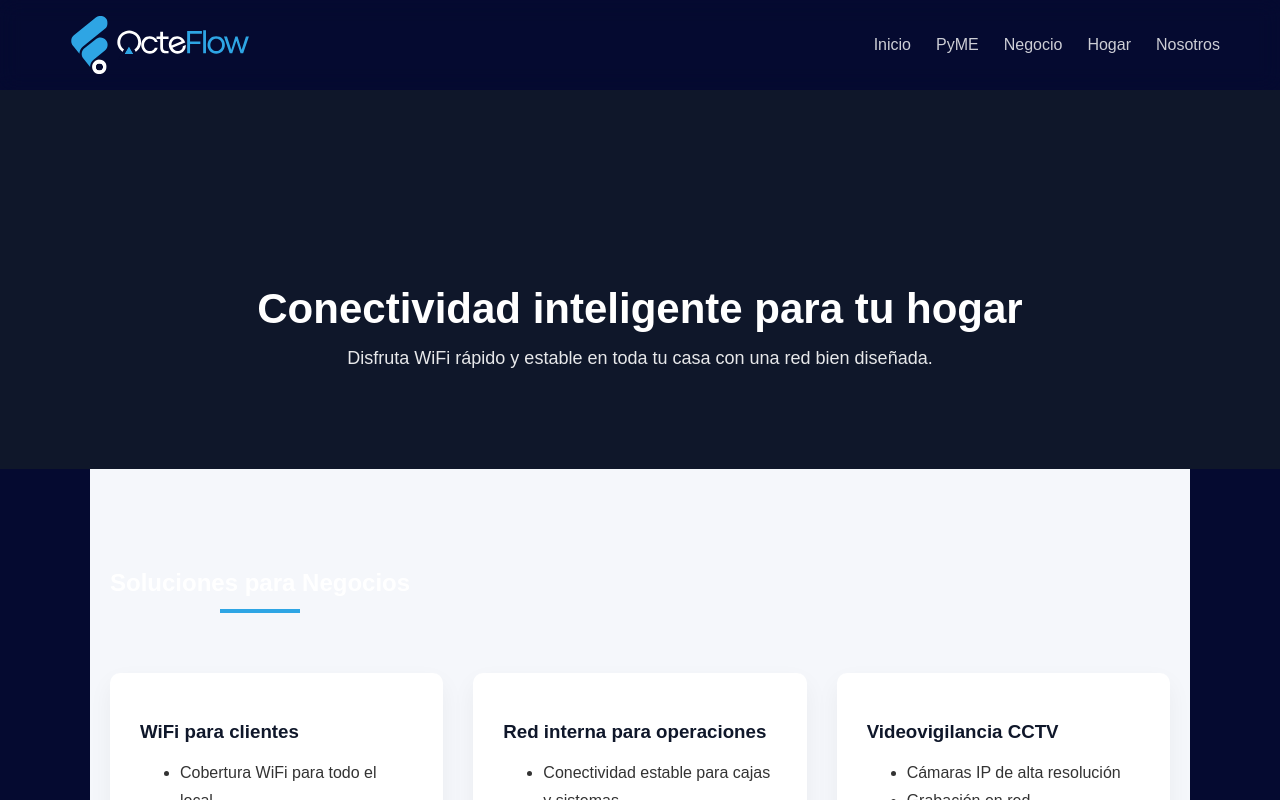
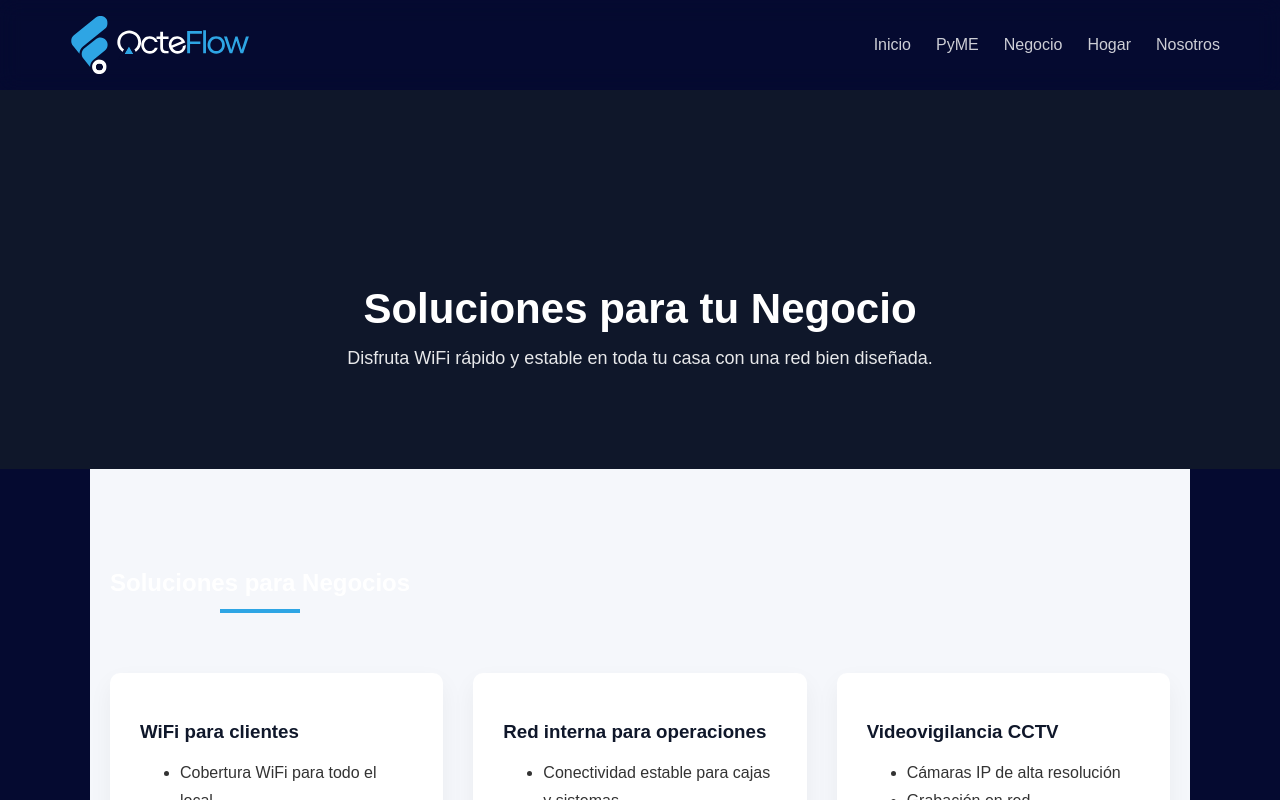
Before and after one commit to OcteFlow/octeflow-site, a Next.js app: page /negocio in a window 1280 px wide. Shown: the top 800 px of the page. Built offline with nearby package versions, Linux system fonts and the light colour scheme.

Commit message:
Update negocio.js

```diff
--- a/pages/negocio.js
+++ b/pages/negocio.js
@@ -14,11 +14,11 @@ export default function Negocio() {
       <HeaderPages/>
 
       <Head>
-        <title>Redes y WiFi para el Hogar | OcteFlow</title>
+        <title>Redes y WiFi para tu Negocio | OcteFlow</title>
       </Head>
 
       <section className="page-hero">
-        <h1>Conectividad inteligente para tu hogar</h1>
+        <h1>Soluciones para tu Negocio</h1>
         <p>
           Disfruta WiFi rápido y estable en toda tu casa con una red bien
           diseñada.
```
